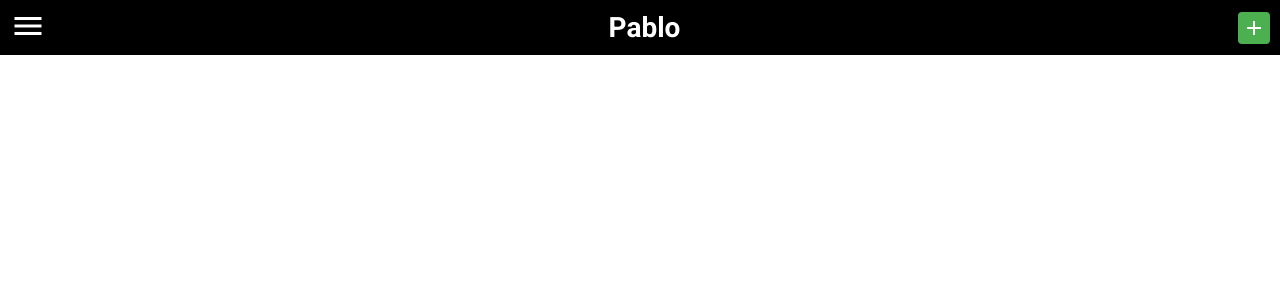
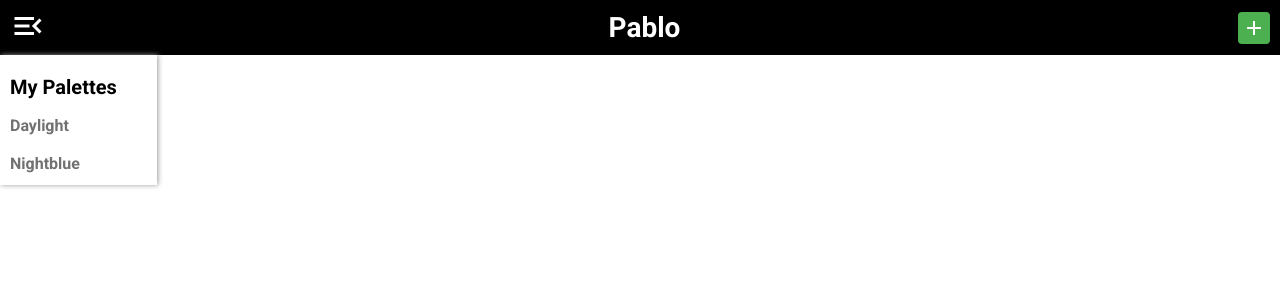
Before and after one commit to ajsaraujo/pablo, an Angular app: page / in a window 1280 px wide. Shown: the top 300 px of the page. Built offline with nearby package versions, Linux system fonts and the light colour scheme.

Commit message:
Create sidebar

```diff
--- a/src/app/app.module.ts
+++ b/src/app/app.module.ts
@@ -1,5 +1,6 @@
 import { NgModule } from '@angular/core';
 import { BrowserModule } from '@angular/platform-browser';
+import { BrowserAnimationsModule } from '@angular/platform-browser/animations';
 
 import { AppComponent } from './app.component';
 import { HeaderComponent } from './components/header/header.component';
@@ -7,7 +8,7 @@
 
 @NgModule({
   declarations: [AppComponent, HeaderComponent, SidebarComponent],
-  imports: [BrowserModule],
+  imports: [BrowserModule, BrowserAnimationsModule],
   providers: [],
   bootstrap: [AppComponent],
 })
--- a/src/app/components/sidebar/sidebar/sidebar.component.css
+++ b/src/app/components/sidebar/sidebar/sidebar.component.css
@@ -0,0 +1,32 @@
+h1 {
+  font-size: 20px;
+  margin-bottom: 10px;
+  display: table;
+}
+
+ul {
+  display: inline-block;
+  list-style-type: none;
+}
+
+li {
+  padding: 7px 0px;
+  margin-bottom: 5px;
+  cursor: pointer;
+  font-weight: bold;
+  color: #717171;
+}
+
+li:hover {
+  color: #4caf50;
+}
+
+.container {
+  padding-top: 20px;
+  padding-left: 10px;
+  padding-right: 40px;
+  -moz-box-shadow: 1px 0 5px 0 rgb(155, 155, 155);
+  -webkit-box-shadow: 1px 0 5px 0 rgb(155, 155, 155);
+  box-shadow: 1px 0 5px 0 rgb(155, 155, 155);
+  display: inline-block;
+}
--- a/src/app/components/sidebar/sidebar/sidebar.component.html
+++ b/src/app/components/sidebar/sidebar/sidebar.component.html
@@ -1,8 +1,8 @@
-<ng-container *ngIf="sidebarService.isVisible">
+<div class="container" *ngIf="sidebarService.isVisible" [@slide]>
   <h1>My Palettes</h1>
   <ul>
     <li *ngFor="let palette of paletteService.palettes">
       {{ palette.name }}
     </li>
   </ul>
-</ng-container>
+</div>
--- a/src/app/components/sidebar/sidebar/sidebar.component.ts
+++ b/src/app/components/sidebar/sidebar/sidebar.component.ts
@@ -1,4 +1,5 @@
 import { Component } from '@angular/core';
+import { animate, style, transition, trigger } from '@angular/animations';
 import { PaletteService } from 'src/app/services/palette.service';
 import { SidebarService } from 'src/app/services/sidebar.service';
 
@@ -6,6 +7,17 @@
   selector: 'app-sidebar',
   templateUrl: './sidebar.component.html',
   styleUrls: ['./sidebar.component.css'],
+  animations: [
+    trigger('slide', [
+      transition(':enter', [
+        style({ transform: 'translateX(-100%)' }),
+        animate('200ms ease-in', style({ transform: 'translateX(0%)' })),
+      ]),
+      transition(':leave', [
+        animate('200ms ease-in', style({ transform: 'translateX(-100%)' })),
+      ]),
+    ]),
+  ],
 })
 export class SidebarComponent {
   constructor(
--- a/src/app/services/sidebar.service.ts
+++ b/src/app/services/sidebar.service.ts
@@ -4,7 +4,7 @@
   providedIn: 'root',
 })
 export class SidebarService {
-  isVisible = false;
+  isVisible = true;
 
   toggle() {
     this.isVisible = !this.isVisible;
```
